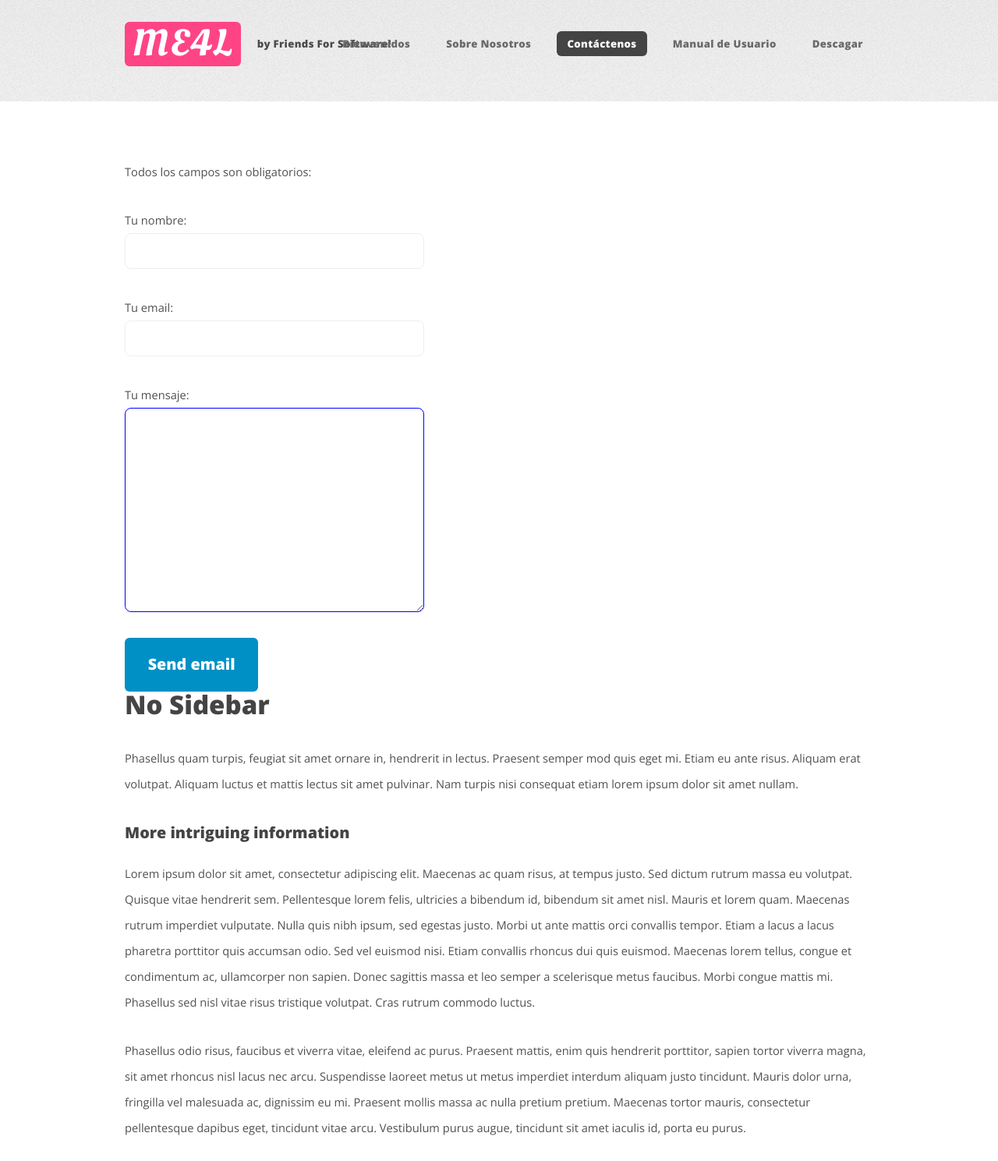
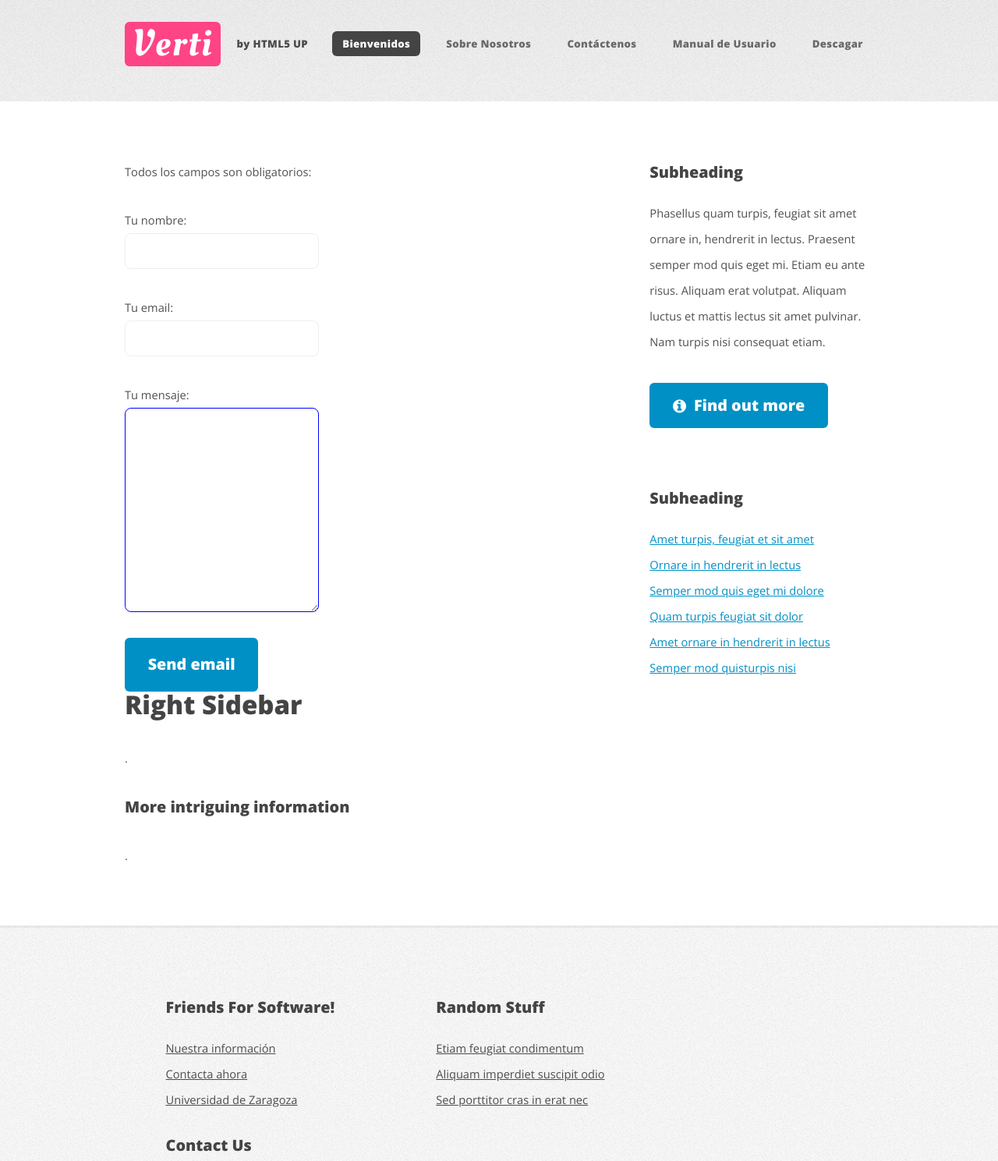
Before and after one commit to UNIZAR-30226-2016-04/ME4L, a plain HTML site: page PaginaWeb/contacto.html in a window 1280 px wide. Shown: the part 39-1528 px from the top of the page at 78% size. Drawn offline with nearby package versions, Linux system fonts and the light colour scheme.

Commit message:
cambios pagWeb

```diff
--- a/PaginaWeb/contacto.html
+++ b/PaginaWeb/contacto.html
@@ -6,14 +6,14 @@
 -->
 <html>
 	<head>
-		<title>FFS</title>
+		<title>Verti by HTML5 UP</title>
 		<meta charset="utf-8" />
 		<meta name="viewport" content="width=device-width, initial-scale=1" />
 		<!--[if lte IE 8]><script src="assets/js/ie/html5shiv.js"></script><![endif]-->
 		<link rel="stylesheet" href="assets/css/main.css" />
 		<!--[if lte IE 8]><link rel="stylesheet" href="assets/css/ie8.css" /><![endif]-->
 	</head>
-	<body class="no-sidebar">
+	<body class="right-sidebar">
 		<div id="page-wrapper">
 
 			<!-- Header -->
@@ -22,16 +22,16 @@
 
 						<!-- Logo -->
 							<div id="logo">
-								<h1><a href="index.html">ME4L</a></h1>
-								<span>by Friends For Software!</span>
+								<h1><a href="index.html">Verti</a></h1>
+								<span>by HTML5 UP</span>
 							</div>
 
 						<!-- Nav -->
 						<nav id="nav">
 							<ul>
-								<li><a href="index.html">Bienvenidos</a></li>
+								<li class="current"><a href="index.html">Bienvenidos</a></li>
 								<li><a href="infoNosotros.html">Sobre Nosotros</a></li>
-								<li class="current"><a href="contacto.html">Contáctenos</a></li>
+								<li><a href="contacto.html">Contáctenos</a></li>
 								<li><a href="manualUsuario.html">Manual de Usuario</a></li>
 								<li><a href="descarga.html">Descagar</a></li>
 							</ul>
@@ -43,6 +43,8 @@
 			<!-- Main -->
 				<div id="main-wrapper">
 					<div class="container">
+						<div class="row 200%">
+							<div class="8u 12u$(medium)">
 								<div id="content">
 									<p>Todos los campos son obligatorios: </p>
 									<form  action="html-contact-form-code/Html+%20PHP/envio.php" method="POST" enctype="multipart/form-data">
@@ -58,36 +60,51 @@
 									<!-- Content -->
 										<article>
 
-									<h2>No Sidebar</h2>
+											<h2>Right Sidebar</h2>
 
-									<p>Phasellus quam turpis, feugiat sit amet ornare in, hendrerit in lectus.
-									Praesent semper mod quis eget mi. Etiam eu ante risus. Aliquam erat volutpat.
-									Aliquam luctus et mattis lectus sit amet pulvinar. Nam turpis nisi
-									consequat etiam lorem ipsum dolor sit amet nullam.</p>
+											<p>.</p>
 
 											<h3>More intriguing information</h3>
-									<p>Lorem ipsum dolor sit amet, consectetur adipiscing elit. Maecenas ac quam risus, at tempus
-									justo. Sed dictum rutrum massa eu volutpat. Quisque vitae hendrerit sem. Pellentesque lorem felis,
-									ultricies a bibendum id, bibendum sit amet nisl. Mauris et lorem quam. Maecenas rutrum imperdiet
-									vulputate. Nulla quis nibh ipsum, sed egestas justo. Morbi ut ante mattis orci convallis tempor.
-									Etiam a lacus a lacus pharetra porttitor quis accumsan odio. Sed vel euismod nisi. Etiam convallis
-									rhoncus dui quis euismod. Maecenas lorem tellus, congue et condimentum ac, ullamcorper non sapien.
-									Donec sagittis massa et leo semper a scelerisque metus faucibus. Morbi congue mattis mi.
-									Phasellus sed nisl vitae risus tristique volutpat. Cras rutrum commodo luctus.</p>
+											<p></p>
 
-									<p>Phasellus odio risus, faucibus et viverra vitae, eleifend ac purus. Praesent mattis, enim
-									quis hendrerit porttitor, sapien tortor viverra magna, sit amet rhoncus nisl lacus nec arcu.
-									Suspendisse laoreet metus ut metus imperdiet interdum aliquam justo tincidunt. Mauris dolor urna,
-									fringilla vel malesuada ac, dignissim eu mi. Praesent mollis massa ac nulla pretium pretium.
-									Maecenas tortor mauris, consectetur pellentesque dapibus eget, tincidunt vitae arcu.
-									Vestibulum purus augue, tincidunt sit amet iaculis id, porta eu purus.</p>
+											<p>.</p>
 
 										</article>
 
 								</div>
 							</div>
+							<div class="4u 12u$(medium)">
+								<div id="sidebar">
+
+									<!-- Sidebar -->
+										<section>
+											<h3>Subheading</h3>
+											<p>Phasellus quam turpis, feugiat sit amet ornare in, hendrerit in lectus.
+											Praesent semper mod quis eget mi. Etiam eu ante risus. Aliquam erat volutpat.
+											Aliquam luctus et mattis lectus sit amet pulvinar. Nam turpis nisi
+											consequat etiam.</p>
+											<footer>
+												<a href="#" class="button icon fa-info-circle">Find out more</a>
+											</footer>
+										</section>
+
+										<section>
+											<h3>Subheading</h3>
+											<ul class="style2">
+												<li><a href="#">Amet turpis, feugiat et sit amet</a></li>
+												<li><a href="#">Ornare in hendrerit in lectus</a></li>
+												<li><a href="#">Semper mod quis eget mi dolore</a></li>
+												<li><a href="#">Quam turpis feugiat sit dolor</a></li>
+												<li><a href="#">Amet ornare in hendrerit in lectus</a></li>
+												<li><a href="#">Semper mod quisturpis nisi</a></li>
+											</ul>
+										</section>
+
 								</div>
-
+							</div>
+						</div>
+					</div>
+				</div>
 			<!-- Footer -->
 			<div id="footer-wrapper">
 				<footer id="footer" class="container">
```
Lines whose indentation alone changed are shown as unchanged.
